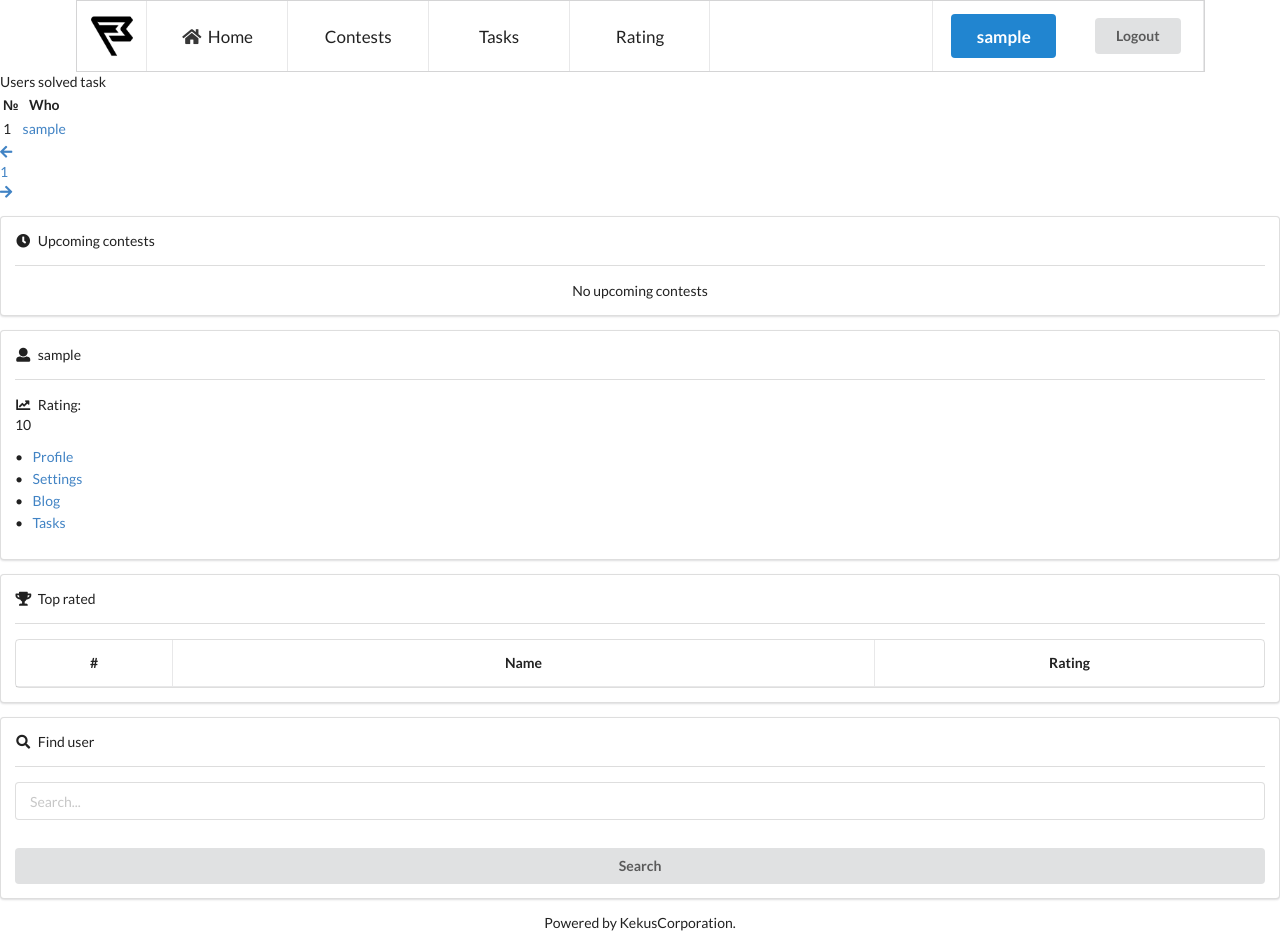
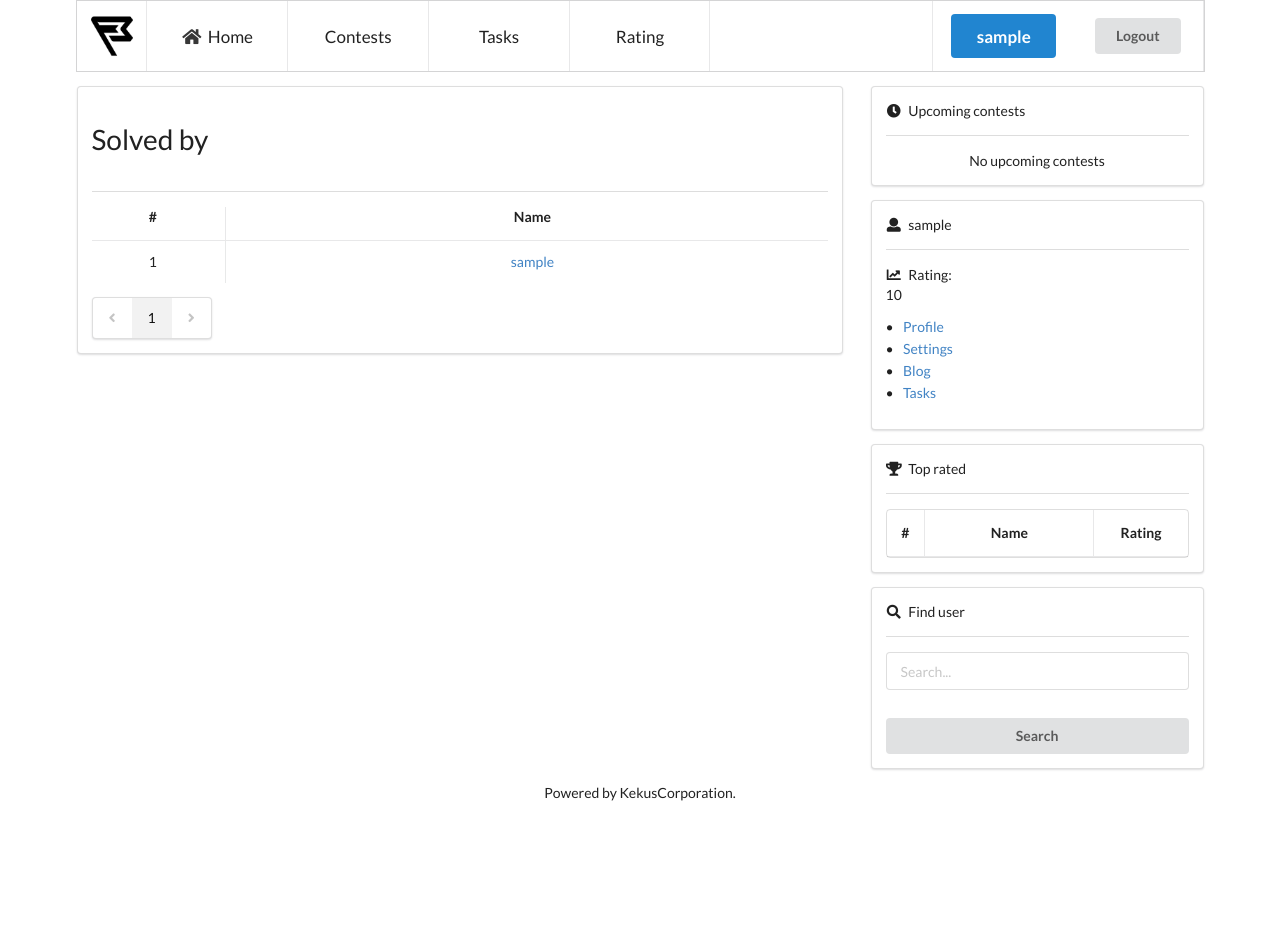
Before and after one commit to pomo-mondreganto/CTForces-old, a Django app: page /task/1/solved in a window 1280 px wide. After the commit the page ends 801 px from the top, so only its background shows below. Run offline with Django 3.2, Linux system fonts and the light colour scheme; a user stored in the database is signed in; tables that the repository leaves empty hold one stand-in row (values such as "Sample post"); lists and menus that the app fills with data are empty; parts of the project's set-up code (start-up, migrations or seed data) failed here and were passed over; some libraries are stand-ins or nearby versions.

Commit message:
Solved by view links

```diff
--- a/templates/task_solved.html
+++ b/templates/task_solved.html
@@ -1,96 +1,88 @@
-{% extends 'base.html' %}
+{% extends "base.html" %}
+{% load staticfiles %}
+
 
 {% block content %}
 
-    <div class="main">
-        <div class="container">
-            <div class="main_content">
-                <div class="row">
-                    <div class="main_page_content">
-                        <div class="wall">
-                            <div class="box_roundbox">
-                                <div class="m_box">
-                                    <div class="header_field">
-                                        Users solved task
+    <div class="ui container">
+        <div class="ui grid">
+            <div class="eleven wide column">
+                <div class="ui basic vertical segment">
+                    <div class="ui segment">
+                        <div class="left floated eleven wide column">
+                            <div class="ui basic vertical left aligned segment huge_text">Solved by</div>
                         </div>
-                                    <table>
+                        <div class="ui clearing divider"></div>
+                        <table class="ui celled center aligned very basic table">
                             <thead>
-                                        <tr>
-                                            <th class="table_number">
-                                                №
-                                            </th>
-                                            <th class="table_name">
-                                                Who
-                                            </th>
-                                        </tr>
+                            <th class="two wide">#</th>
+                            <th class="nine wide">Name</th>
                             </thead>
-
                             <tbody>
                             {% for user in users %}
                                 <tr>
-                                                <td class="td_number">
-                                                    {{ forloop.counter }}
-                                                </td>
-                                                <td class="td_name">
-                                                    <a class="link_hover"
-                                                       href="{% url 'user_info' user.username %}">
-                                                        <div class="rank-color-{{ user.rank }}">
-                                                            {{ user.username }}
-                                                        </div>
-                                                    </a>
-                                                </td>
+                                    <td>{{ forloop.counter }}</td>
+                                    <td><a class="rank-{{ user.rank }}"
+                                           href="{% url 'user_info' user.username %}">{{ user.username }}</a></td>
                                 </tr>
                             {% endfor %}
                             </tbody>
                         </table>
-                                    <div class="user_posts_links">
+                        <div class="ui compact borderless grid menu">
                             {% if page > 1 %}
-                                            <div class="navigation_link"><a
-                                                    href="{% url 'task_solved_view_with_page' task_id page|add:'-1' %}"><i
-                                                    class="fas fa-arrow-left"></i></a></div>
-                                            <div class="navigation_link"><a
-                                                    href="{% url 'task_solved_view_with_page' task_id 1 %}">1</a></div>
+                                <a class="item" href="{% url 'task_solved_view_with_page' task_id page|add:'-1' %}">
+                                    <i class="fitted angle left icon"></i>
+                                </a>
+                                <a class="item" href="{% url 'task_solved_view_with_page' task_id 1 %}">
+                                    1
+                                </a>
                             {% else %}
-                                            <div class="navigation_link"><a
-                                                    href="{% url 'task_solved_view_with_page' task_id 1 %}"><i
-                                                    class="fas fa-arrow-left disabled-link"></i></a></div>
+                                <a class="disabled item" href="{% url 'task_solved_view_with_page' task_id 1 %}">
+                                    <i class="fitted angle left icon"></i>
+                                </a>
+                            {% endif %}
+                            {% if page > 3 %}
+                                <a class="item">
+                                    ...
+                                </a>
                             {% endif %}
                             {% if page > 2 %}
+                                <a class="item" href="{% url 'task_solved_view_with_page' task_id page|add:"-1" %}">
+                                    {{ page|add:"-1" }}
+                                </a>
+                            {% endif %}
+                            <a class="active item" href="{% url 'task_solved_view_with_page' task_id page %}">
+                                {{ page }}
+                            </a>
+                            {% if page < page_count|add:"-1" %}
+                                <a class="item" href="{% url 'task_solved_view_with_page' task_id page|add:"1" %}">
+                                    {{ page|add:"1" }}
+                                </a>
+                            {% endif %}
+                            {% if page < page_count|add:"-2" %}
+                                <a class="item">
                                     ...
-                                            <div class="navigation_link"><a
-                                                    href="{% url 'task_solved_view_with_page' task_id page|add:"-1" %}">{{ page|add:"-1" }}</a>
-                                            </div>
-                                        {% endif %}
-                                        <div class="navigation_link_active"><a
-                                                href="{% url 'task_solved_view_with_page' task_id page %}">{{ page }}</a>
-                                        </div>
-                                        {% if page < page_count|add:"-1" %}
-                                            <div class="navigation_link"><a
-                                                    href="{% url 'task_solved_view_with_page' task_id page|add:"1" %}">{{ page|add:"1" }}</a>
-                                            </div>
-                                            ...
+                                </a>
                             {% endif %}
                             {% if page < page_count %}
-                                            <div class="navigation_link"><a
-                                                    href="{% url 'task_solved_view_with_page' task_id page_count %}">{{ page_count }}</a>
-                                            </div>
-                                            <div class="navigation_link"><a
-                                                    href="{% url 'task_solved_view_with_page' task_id page|add:'1' %}"><i
-                                                    class="fas fa-arrow-right"></i></a></div>
+                                <a class="item" href="{% url 'task_solved_view_with_page' task_id page_count %}">
+                                    {{ page_count }}
+                                </a>
+                                <a class="item" href="{% url 'task_solved_view_with_page' task_id page|add:'1' %}">
+                                    <i class="fitted angle right icon"></i>
+                                </a>
                             {% else %}
-                                            <div class="navigation_link"><a
-                                                    href="{% url 'task_solved_view_with_page' task_id page_count %}"><i
-                                                    class="fas fa-arrow-right disabled-link"></i></a></div>
+                                <a class="disabled item"
+                                   href="{% url 'task_solved_view_with_page' task_id page_count %}">
+                                    <i class="fitted angle right icon"></i>
+                                </a>
                             {% endif %}
                         </div>
                     </div>
                 </div>
             </div>
-
+            <div class="five wide column">
                 {% include "sidebar.html" %}
-
-                    </div>
-                </div>
             </div>
         </div>
     </div>
```
Also changed, not shown: templates/tasks_archive.html (+6 -1 lines). Lines whose indentation alone changed are shown as unchanged.
